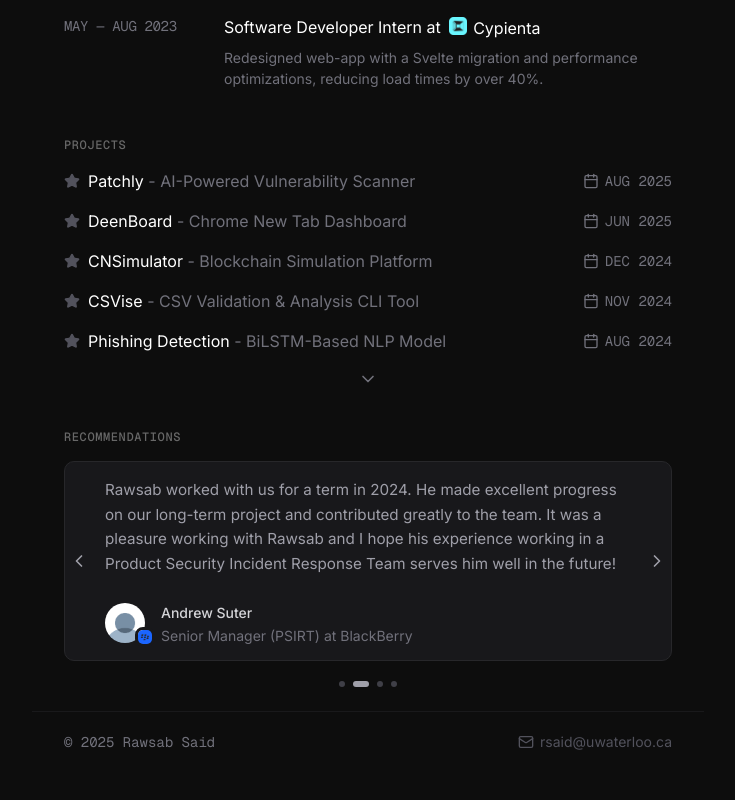
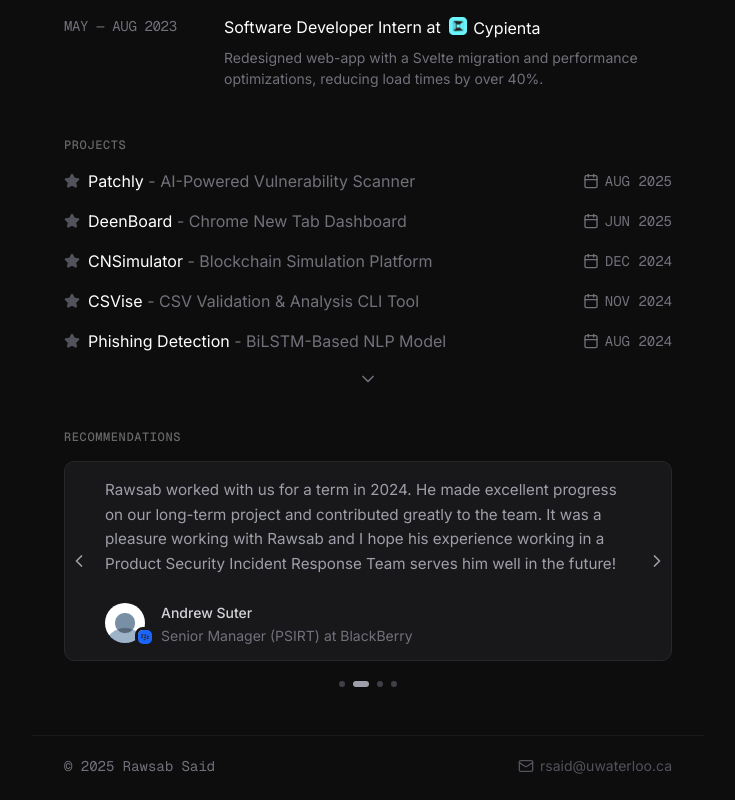
Before and after one commit to rawsab/portfolio, a Next.js app: page / in a window 1280 px wide. Shown: the part 808-1608 px from the top of the page, without its empty margins (272-1007 px from the left). Before the commit the page ends 1584 px from the top, so only its background shows below. Built offline with nearby package versions, Linux system fonts and the light colour scheme.

Commit message:
minor ui fix

```diff
--- a/components/testimonials-section.tsx
+++ b/components/testimonials-section.tsx
@@ -68,7 +68,7 @@
   }
 
   return (
-    <section className="py-6">
+    <section className="pt-6 pb-12">
       <div className="max-w-2xl mx-auto w-full px-8 space-y-6">
         <div>
           <h2 className="text-xs font-medium font-mono text-[#686868] uppercase tracking-wider pb-0 -mb-2 -mt-2">
```
